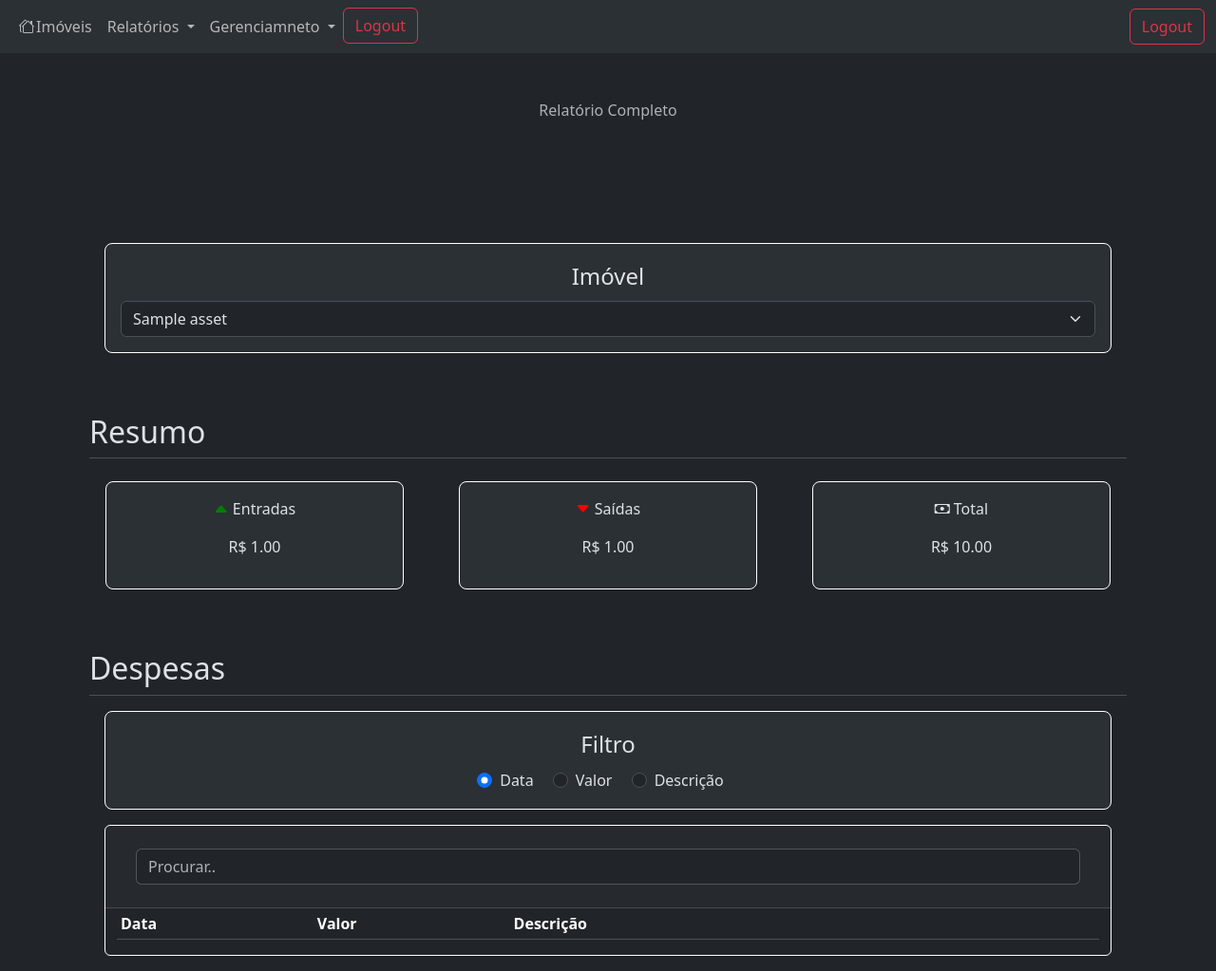
After one commit to nikotpbn/assets-management, a Django app: template assets/assets_management/templates/report/all_time.html in a window 1280 px wide. The commit adds this page. Shown: the whole page at 95% size. Run offline with Django 4.2, Linux system fonts and the light colour scheme; the template is opened without the code that fills it: most values are stand-ins (such as "Sample title", 1, 10 or a date in 2020); lists and menus that the app fills with data are empty.

Commit message:
complete all time report;added description on management expense create

```diff
--- a/assets/assets_management/static/css/asset.css
+++ b/assets/assets_management/static/css/asset.css
@@ -31,3 +31,14 @@
     justify-content: center;
     align-items: left;
 }
+
+.expense-filter {
+    border: 1px solid rgba(255,255,255,.2);
+    margin: 1rem;
+    width: 97%;
+}
+
+.result-header {
+    margin-top: 1rem;
+    text-align: center;
+}
--- /dev/null
+++ b/assets/assets_management/templates/report/all_time.html
@@ -0,0 +1,223 @@
+{% extends "asset_management_base.html" %}
+
+{% block content %}
+<div class="container d-flex justify-content-center px-4 py-5">
+  <nav aria-label="breadcrumb">
+    <ol class="breadcrumb">
+      <li class="breadcrumb-item active" aria-current="page">
+        Relatório Completo
+      </li>
+    </ol>
+  </nav>
+</div>
+
+<div class="container px-4 py-5">
+    <div class="value-card">
+      <legend>Imóvel</legend>
+      <form id="asset-form" action="{% url 'all-time-report' %}" method="GET">
+        <select
+          id="asset-select"
+          name="asset"
+          class="form-select"
+          aria-label="Default select example"
+        >
+          {% for asset in assets %}
+            {% if selected_asset == asset.id %}
+                <option value="{{asset.id}}" selected>{{asset}}</option>
+            {% else %}
+                <option value="{{asset.id}}">{{asset}}</option>
+            {% endif %}
+          {% endfor %}
+        </select>
+      </form>
+    </div>
+</div>
+
+<div class="container px-4">
+    <h2 class="pb-2 border-bottom">Resumo</h2>
+    <div class="row row-cols-1 row-cols-sm-1 row-cols-md-3 row-cols-lg-3">
+      <div class="col d-flex justify-content-center">
+        <div class="value-card">
+          <p>
+            <i
+              class="bi bi-caret-up-fill"
+              style="color: green; margin-right: 0.25rem"
+            ></i
+            >Entradas
+          </p>
+          <p>R$ {{metadata.total_income|floatformat:3|floatformat:"2g"}}</p>
+        </div>
+      </div>
+      <div class="col d-flex justify-content-center">
+        <div class="value-card">
+          <p>
+            <i
+              class="bi bi-caret-down-fill"
+              style="color: red; margin-right: 0.25rem"
+            ></i
+            >Saídas
+          </p>
+          <p>R$ {{metadata.total_expense|floatformat:3|floatformat:"2g"}}</p>
+        </div>
+      </div>
+      <div class="col d-flex justify-content-center">
+        <div class="value-card">
+          <p><i class="bi bi-cash" style="margin-right: 0.25rem"></i>Total</p>
+          <p>R$ {{metadata.balance|floatformat:3|floatformat:"2g"}}</p>
+        </div>
+      </div>
+    </div>
+  </div>
+
+
+<div class="container px-4 pt-5">
+    <h2 class="pb-2 border-bottom">Despesas</h2>
+    <div class="value-card">
+        <legend>Filtro</legend>
+        <div class="form-check form-check-inline">
+            <input
+              class="form-check-input"
+              type="radio"
+              name="inlineRadioassets"
+              id="date-filter"
+              value="date"
+              checked
+            />
+            <label class="form-check-label" for="inlineRadio1">Data</label>
+          </div>
+          <div class="form-check form-check-inline">
+            <input
+              class="form-check-input"
+              type="radio"
+              name="inlineRadioassets"
+              id="value-filter"
+              value="value"
+            />
+            <label class="form-check-label" for="inlineRadio2">Valor</label>
+          </div>
+          <div class="form-check form-check-inline">
+            <input
+              class="form-check-input"
+              type="radio"
+              name="inlineRadioassets"
+              id="description-filter"
+              value="description"
+            />
+            <label class="form-check-label" for="inlineRadio3">Descrição</label>
+        </div>
+    </div>
+
+    <div class="card" style="margin: 1rem; border: 1px solid white;">
+        <div class="card-header" style="display: flex; flex-flow: row nowrap; align-items: center; justify-content: center;">
+            <input type="text" class="form-control expense-filter" id="expense-filter" placeholder="Procurar..">
+
+        </div>
+
+        <div class="container" id="expenses-container">
+            <table style="padding: 1rem;" class="table table-dark table-sm" id="expenses" data-expenses="{{expenses}}">
+                <tr class="header">
+                  <th style="width: 20%">Data</th>
+                  <th style="width: 20%">Valor</th>
+                  <th style="width: 60%">Descrição</th>
+                </tr>
+
+                <tbody class="table-group-divider">
+
+                </tbody>
+            </table>
+        </div>
+    </div>
+
+
+</div>
+
+<script>
+    const assetSelect = document.getElementById("asset-select");
+    const assetForm = document.getElementById("asset-form");
+    assetSelect.addEventListener("change", (event) => {
+        assetForm.submit();
+    });
+
+    const filterElements = document.querySelectorAll(".form-check-input");
+    const expensesTable = document.querySelector("#expenses");
+    const expenseContainer = document.getElementById("expenses-container");
+    const expenseTextFilter = document.getElementById("expense-filter");
+    const expenses = JSON.parse(expensesTable.dataset.expenses);
+    let columnFilter = 'date';
+
+    function delay(fn, ms) {
+        let timer = 0
+        return function(...args) {
+            clearTimeout(timer)
+            timer = setTimeout(fn.bind(this, ...args), ms || 0)
+        }
+    }
+
+    filterElements.forEach(element => {
+        element.addEventListener("click", () => {
+            columnFilter = element.value;
+        })
+    });
+
+    const clearTable = (table) => {
+        try {
+            for (let i=0; i=9; i++) {
+            table.deleteRow(1);
+        }
+        } catch (error) {
+
+        }
+    }
+
+    const lastTenElements = (table, data) => {
+        if (data.length === 0) {
+            const resultHeader = document.getElementById('result-header');
+            if (resultHeader === null) {
+                expensesTable.hidden = true;
+                const header = document.createElement("p")
+                header.classList.add('result-header')
+                header.setAttribute('id', 'result-header')
+                header.innerHTML = 'Não há resultado para esta pesquisa...'
+                expenseContainer.append(header);
+            }
+        } else {
+            const resultHeader = document.getElementById('result-header');
+            if (resultHeader) {
+                resultHeader.remove();
+            }
+            expensesTable.hidden = false;
+
+            const limit = data.length <= 10 ? data.length : 10;
+            for (let i=0; i<limit; i++) {
+                let row = table.insertRow(i+1);
+                let dateCell = row.insertCell(0);
+                let valueCell = row.insertCell(1);
+                let descriptionCell = row.insertCell(2);
+
+                dateCell.innerHTML = data[i].date
+                valueCell.innerHTML = `R$ ${data[i].value}`
+                descriptionCell.innerHTML = data[i].description
+            }
+        }
+    }
+
+    const filterData = () => {
+        let filter = []
+        clearTable(expensesTable);
+        if (expenseTextFilter.value.trim() === "") {
+            lastTenElements(expensesTable, expenses)
+        } else {
+            expenses.forEach(element => {
+                if (element[columnFilter] != null && element[columnFilter].includes(expenseTextFilter.value)) {
+                    filter.push(element);
+                }
+            });
+            lastTenElements(expensesTable, filter);
+        }
+    }
+    expenseTextFilter.addEventListener("keyup", delay(filterData,500));
+    filterData();
+  </script>
+
+
+{% endblock content %}
--- a/assets/assets_management/urls.py
+++ b/assets/assets_management/urls.py
@@ -6,6 +6,7 @@ from .views import (
     month_report,
     asset_contract,
     asset_deed,
+    AllTimeReportView,
     create_report
 )
 
@@ -16,5 +17,6 @@ urlpatterns = [
     path("asset/deed/<slug:slug>", asset_deed, name="asset-deed"),
     path("annual/report", annual_report, name="annual-report"),
     path("month/report/<int:year>/<int:month>", month_report, name="month-report"),
+    path("alltime/report", AllTimeReportView.as_view(), name="all-time-report"),
     path("report/create", create_report, name="create-report"),
 ]
--- a/assets/management/views.py
+++ b/assets/management/views.py
@@ -174,6 +174,7 @@ class AssetExpenseCreateView(LoginRequiredMixin, View):
         validated_data = {
             'value': decimal.Decimal(value),
             'date': datetime.date(int(year), int(month), int(day)),
+            'description': data['description'],
             'asset': asset
         }
         expense = Expense.objects.create(**validated_data)
--- a/assets/templates/navbar.html
+++ b/assets/templates/navbar.html
@@ -33,7 +33,7 @@
           </a>
           <ul class="dropdown-menu">
             <li>
-              <a class="dropdown-item disabled" href="#">Desde o início</a>
+              <a class="dropdown-item" href="{% url 'all-time-report' %}">Desde o início</a>
             </li>
             <li>
               <a class="dropdown-item" href="{% url 'annual-report' %}"
```
Also changed, not shown: assets/assets_management/util.py (+20 -0 lines), assets/assets_management/views.py (+41 -0 lines).
